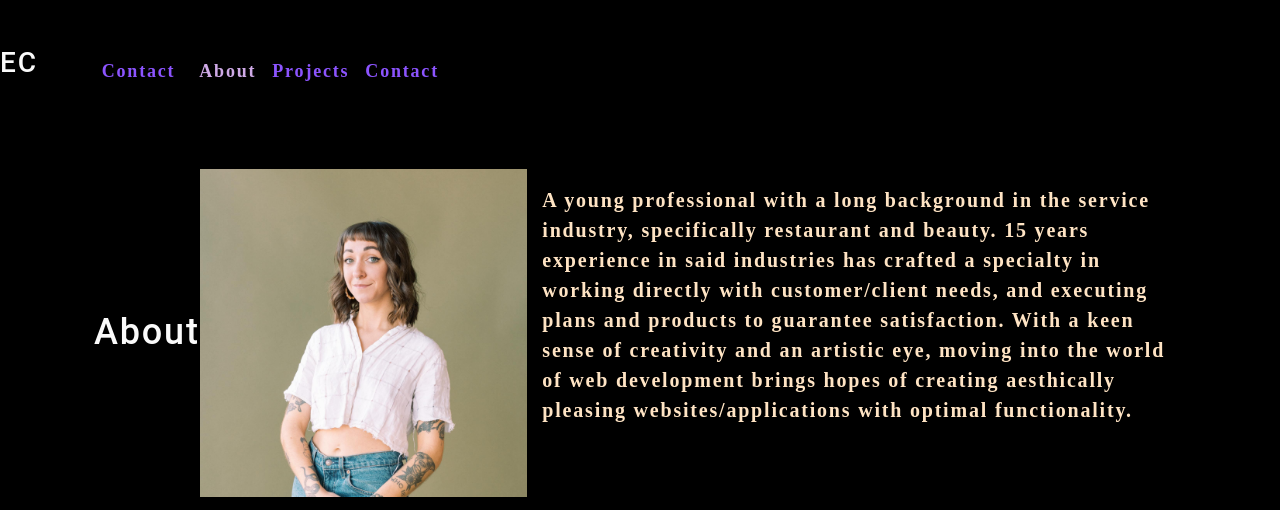
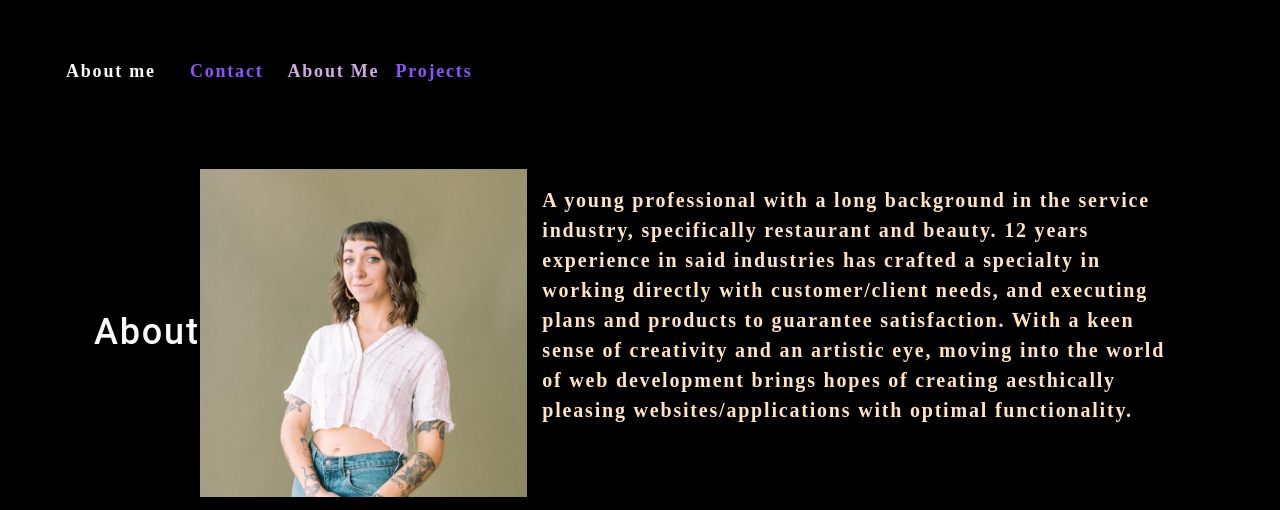
Before and after one commit to ShandaQ/test-ecann-reacto, a React (Create React App) app: page /contact in a window 1280 px wide. Shown: the top 510 px of the page. Built offline with nearby package versions, Linux system fonts and the light colour scheme.

Commit message:
revert files to earlier commit, need to fix nav bar

```diff
--- a/src/App.js
+++ b/src/App.js
@@ -1,43 +1,30 @@
 import React, { useState } from "react";
 import "./App.css";
-import "./index.css";
 import About from "./components/About";
 import Nav from "./components/Nav";
-// import ContactForm from "./components/Contact";
+import ContactForm from "./components/Contact";
 import Footer from "./components/Footer";
 import Header from "./components/Header";
 import Project from "./components/Project";
 import Resume from "./components/Resume";
 
-function App(props) {
-//   const [categories] = useState([
-//     {
-//       name: "About",
-//       // description:
-//       //   "Photos of grocery stores, food trucks, and other commercial projects",
-//     },
-//     { name: "Projects", description: "Projects I've developed" },
-//     { name: "Contact", ContactForm },
+function App() {
 
-//   ]);
+  const [categories] = useState([
+    {
+      name: "About Me",
+      // description:
+      //   "Photos of grocery stores, food trucks, and other commercial projects",
+    },
+    { name: "Projects", description: "Projects I've developed" }
 
-// const [contactSelected, setContactSelected] = useState(false);
-//   const [currentCategory, setCurrentCategory] = useState(categories[0]);
+  ]);
 
-  const {
-    categories = [],
-    setCurrentCategory,
-    currentCategory,
-    contactSelected,
-    setContactSelected,
-  } = props;
-
+  const [currentCategory, setCurrentCategory] = useState(categories[0]);
+  const [contactSelected, setContactSelected] = useState(false);
 
   return (
-
     <section className="my-5">
-
-      <Header>
       <Nav
         categories={categories}
         setCurrentCategory={setCurrentCategory}
@@ -45,12 +32,17 @@ function App(props) {
         contactSelected={contactSelected}
         setContactSelected={setContactSelected}
       ></Nav>
-      </Header>
-          <main>
-            <About></About>
-            <Project></Project>
+      <main>
+      {!contactSelected ? (
+  <>
+    <About></About>
+    <Project></Project>
+  </>
+) : (
+    <ContactForm></ContactForm>
+  )}
       </main>
-    </section>
+      </section>
 
   );
 }
--- a/src/components/About/index.js
+++ b/src/components/About/index.js
@@ -8,7 +8,7 @@ function About() {
       <img src={profPic} className="my-2" style={{ height: "30%", width: "30%" }} alt="cover" />
       <p>
     A young professional with a long background in the service industry, specifically restaurant
-    and beauty. 15 years experience in said industries has crafted a specialty in working directly
+    and beauty. 12 years experience in said industries has crafted a specialty in working directly
     with customer/client needs, and executing plans and products to guarantee satisfaction.
     With a keen sense of creativity and an artistic eye, moving into the world of web development
     brings hopes of creating aesthically pleasing websites/applications with optimal functionality.
--- a/src/components/Header/index.js
+++ b/src/components/Header/index.js
@@ -1,5 +1,5 @@
 import React from 'react';
-import Nav from '../Nav'
+
 
 function Header() {
   return (
@@ -9,7 +9,7 @@ function Header() {
         <a href=""></a> */}
         EC
         </h3>
-        <Nav></Nav>
+
 
 </header>
   );
--- a/src/components/Nav/index.js
+++ b/src/components/Nav/index.js
@@ -1,32 +1,25 @@
-import React, { useState} from "react";
+import React from "react";
 import { capitalizeFirstLetter } from "../../utils/helpers";
-// import Contact from './components/Contact';
 
+function Nav(props) {
+  const {
+    categories = [],
+    setCurrentCategory,
+    currentCategory,
+    contactSelected,
+    setContactSelected,
+  } = props;
 
-
-function Nav() {
-
-  const [categories] = useState([
-    {
-      name: "About",
-    },
-    { name: "Projects", description: "Projects I've developed" },
-    { name: "Contact"},
-
-  ]);
-
-  const [contactSelected, setContactSelected] = useState(false);
-  const [currentCategory, setCurrentCategory] = useState(categories[0]);
 
   return (
     <header className="flex-row px-1">
       <nav>
         <ul className="flex-row">
-          {/* <li className="mx-2">
-          <a data-testid="about" onClick={() => setContactSelected(false)}>
-              Erika Cannon
+          <li className="mx-2">
+            <a data-testid="about" href="#about" onClick={() => setContactSelected(false)}>
+              About me
             </a>
-          </li> */}
+          </li>
           <li className={`mx-2 ${contactSelected && 'navActive'}`}>
             <span onClick={() => setContactSelected(true)}>Contact</span>
           </li>
```
Also changed, not shown: src/index.js (+1 -11 lines).
